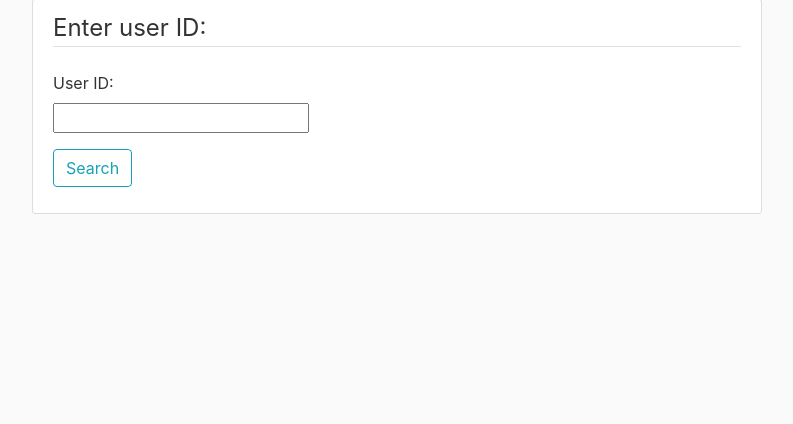
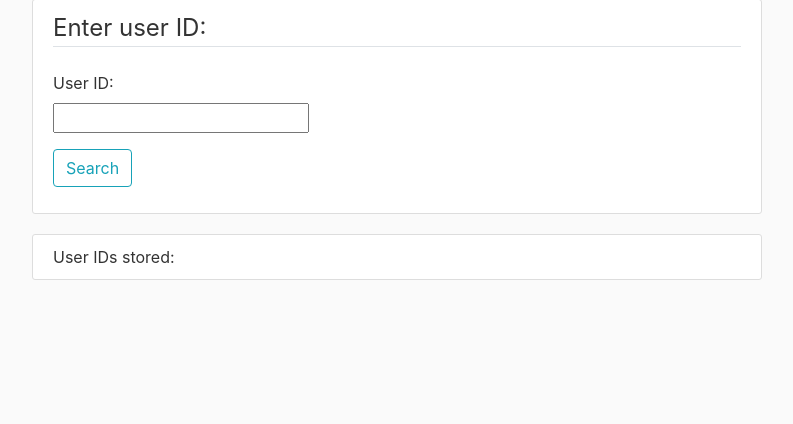
Before and after one commit to AlbertLin19/cuvids_proj1, a Django app: page / in a window 1280 px wide. Shown: the part 81-505 px from the top of the page, without its empty margins (53-846 px from the left). Run offline with Django 3.2, Linux system fonts and the light colour scheme; parts of the project's set-up code (start-up, migrations or seed data) failed here and were passed over; some libraries are stand-ins or nearby versions.

Commit message:
added extra functionality that lists available IDs and nums, and checks for validity
still to go: graph the output from query

```diff
--- a/proj1/fetch.py
+++ b/proj1/fetch.py
@@ -10,6 +10,7 @@ paths = [os.path.join(BASE_DIR, 'watch.txt'),]
 WatchData.objects.all().delete()
 
 data_objects = []
+redundant_users = []
 for path in paths:
 	file = open(path, 'r')
 	lines = file.readlines()
@@ -26,17 +27,20 @@ for path in paths:
 			vid_timestamp=vid_timestamp,
 			speed=speed, user_id=user_id,
 			vid_num=vid_num))
+		redundant_users.append(user_id)
 	WatchData.objects.bulk_create(data_objects)
 
+users = list(set(redundant_users))
 
+def get_users():
+	return users
 
+def get_vids_for_user(user_id):
+	all_watches = WatchData.objects.all().filter(user_id=user_id)
+	redundant_vid_nums = []
+	for watch in all_watches:
+		redundant_vid_nums.append(watch.vid_num)
+	return list(set(redundant_vid_nums))
 
-
-def getWatchData():
-	return ["test"]
-
-def has_user(user_id):
-	return True
-
-def user_watched_vid(user_id, vid_num):
-	return True
+def get_objects_by_user_vid(user_id, vid_num):
+	return WatchData.objects.all().filter(user_id=user_id, vid_num=vid_num)
--- a/proj1/query/templates/query/user_query.html
+++ b/proj1/query/templates/query/user_query.html
@@ -14,4 +14,8 @@
             </div>
         </form>
     </div>
+    <div class="content-section">User IDs stored:</div>
+    {% for user in users %}
+    <p>{{ user }}</p>
+    {% endfor %}
 {% endblock content %}
--- a/proj1/query/templates/query/video_query.html
+++ b/proj1/query/templates/query/video_query.html
@@ -15,4 +15,9 @@
             </div>
         </form>
     </div>
+
+    <div class="content-section">Video numbers for this user:</div>
+    {% for vid_num in vid_nums %}
+    <p>{{ vid_num }}</p>
+    {% endfor %}
 {% endblock content %}
--- a/proj1/query/views.py
+++ b/proj1/query/views.py
@@ -1,19 +1,31 @@
 from django.shortcuts import render, redirect
 from django.contrib import messages
-from .models import UserCount, VideoCount
+from .models import UserCount, VideoCount, WatchData
 import fetch
 
 # home page: search for users
 def userQuery(request):
-	return render(request, 'query/user_query.html')
+
+	context = {
+		'users': fetch.get_users()
+	}
+	return render(request, 'query/user_query.html', context)
 
 # video search page: reached after user ID is selected
 def vidQuery(request):
 	user_id = request.GET.get('user_id')
-	context = {"user_id": user_id}
+	# check that the user_id is a number
+	if not user_id.isdigit():
+		messages.error(request, f"Invalid user ID given - redirecting back to user ID search!")
+		return redirect('user-query')
+	vid_nums = fetch.get_vids_for_user(user_id)
+	context = {
+		"vid_nums": vid_nums,
+		"user_id": user_id
+	}
 
 	# check that the user_id exists
-	if not fetch.has_user(user_id):
+	if not vid_nums:
 		messages.error(request, f"Invalid user ID given - redirecting back to user ID search!")
 		return redirect('user-query')
 
@@ -25,11 +37,15 @@ def vidQuery(request):
 def response(request):
 	user_id = request.GET.get('user_id')
 	vid_num = request.GET.get('vid_num')
+	# check that the vid_num is a number
+	if not vid_num.isdigit():
+		messages.error(request, f"Invalid video number given - redirecting back to user ID search!")
+		return redirect('user-query')
+	watches = fetch.get_objects_by_user_vid(user_id, vid_num)
 	context = { '' : None}
 
-	# check that the user exists
 	# check that the vid_num exists for that user
-	if not fetch.has_user(user_id) or not fetch.user_watched_vid(user_id, vid_num):
+	if not watches:
 		messages.error(request, f"Invalid video number given - redirecting back to user ID search!")
 		return redirect('user-query')
 
```
Also changed, not shown: proj1/db.sqlite3.
